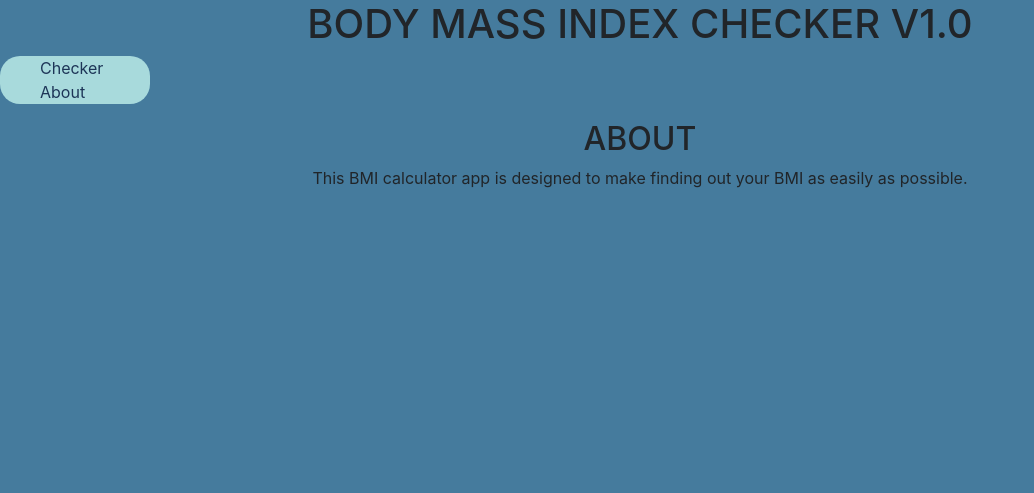
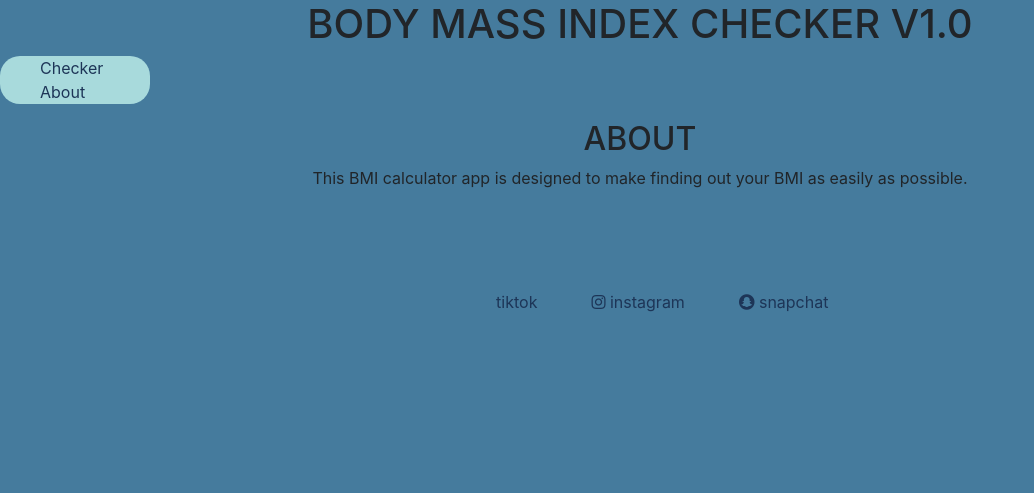
Before and after one commit to NyHagan/BMIproject, a plain HTML site: page page2.html in a window 1280 px wide. Shown: the whole page, without its empty margins (0-1034 px from the left). Drawn offline with nearby package versions, Linux system fonts and the light colour scheme.

Commit message:
add footer to second page

```diff
--- a/page2.html
+++ b/page2.html
@@ -32,5 +32,24 @@
             This BMI calculator app is designed to make finding out your BMI as easily as possible.
         </p>
     </div>
+
+
+    <footer class="footer">
+        <ul>
+            <li>
+                <a href="https://www.tiktok.com/@skycrayne" target="_blank" class="icon" ><i class="fab fa-tiktok"></i>  tiktok</a>
+            </li>
+            <li>
+                <a href="https://www.instagram.com/premium_goon/" target="_blank" class="icon" ><i class="fab fa-instagram"></i>  instagram</a>
+            </li>
+            <li>
+                <a href="https://www.snapchat.com/add/nyflexx?share_id=i3_ABF0ovH0&locale=en-US" target="_blank" class="icon" ><i class="fab fa-snapchat"></i>  snapchat</a>
+            </li>
+        </ul>
+    </footer>
+
+
+
+
 </body>
 </html>
```
